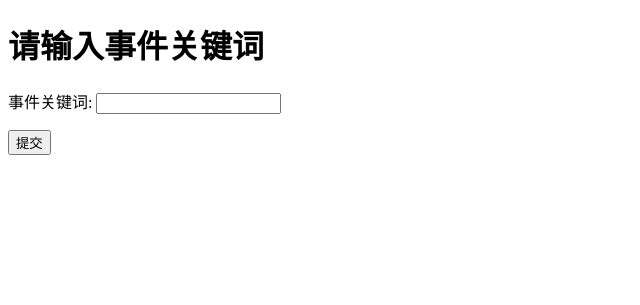
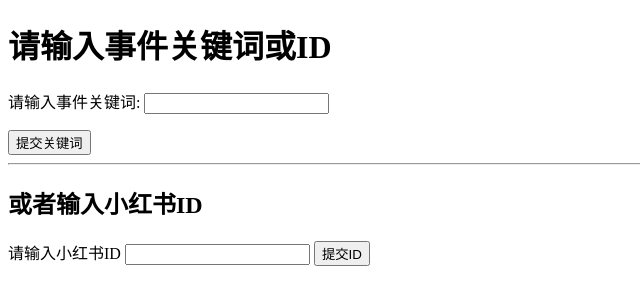
Before and after one commit to binke-zach/XHScraper, a Django app: page / in a window 1280 px wide. Shown: the top 305 px of the page, without its empty margins (0-640 px from the left). Run offline with Django 4.2, Linux system fonts and the light colour scheme; parts of the project's set-up code (start-up, migrations or seed data) failed here and were passed over.

Commit message:
version updated:id crape.

```diff
--- a/MediaCrawler/cmd_arg/arg.py
+++ b/MediaCrawler/cmd_arg/arg.py
@@ -28,6 +28,8 @@ async def parse_cmd():
                         help='number of start page', default=config.START_PAGE)
     parser.add_argument('--keywords', type=str,
                         help='please input keywords', default=config.KEYWORDS)
+    parser.add_argument('--id', nargs='*', type=str,
+                        help='A list of IDs (strings)',default=config.XHS_CREATOR_ID_LIST)
     parser.add_argument('--get_comment', type=str2bool,
                         help='''whether to crawl level one comment, supported values case insensitive ('yes', 'true', 't', 'y', '1', 'no', 'false', 'f', 'n', '0')''', default=config.ENABLE_GET_COMMENTS)
     parser.add_argument('--get_sub_comment', type=str2bool,
@@ -47,5 +49,6 @@ async def parse_cmd():
     config.KEYWORDS = args.keywords
     config.ENABLE_GET_COMMENTS = args.get_comment
     config.ENABLE_GET_SUB_COMMENTS = args.get_sub_comment
+    config.XHS_CREATOR_ID_LIST = args.id
     config.SAVE_DATA_OPTION = args.save_data_option
     config.COOKIES = args.cookies
--- a/MediaCrawler/main.py
+++ b/MediaCrawler/main.py
@@ -52,6 +52,9 @@ async def main(platform:str,type="search",keywords=None,id=None):
     if config.SAVE_DATA_OPTION == "db":
         await db.init_db()
 
+    if type == None:
+        type = config.CRAWLER_TYPE
+
     if platform not in ["xhs","dy","ks","bili","wb","tieba","zhihu"]:
          platform = config.PLATFORM
     crawler = CrawlerFactory.create_crawler(platform=platform)
@@ -68,7 +71,7 @@ def run_main_task(platform:str,type: str,keywords:str, id: list):
         sys.exit()
 
 if __name__ == '__main__':
-    run_main_task("xhs","search",None,None)
+    run_main_task("xhs",None,None,None)
     # search "keyword1" None
     # creator None ["xxx","xxx"]
 
--- a/xhs_project/scraper/forms.py
+++ b/xhs_project/scraper/forms.py
@@ -1,5 +1,9 @@
 
+f# scraper/forms.py
 from django import forms
 
 class KeywordForm(forms.Form):
-    keyword = forms.CharField(label='事件关键词', max_length=100)
+    keyword = forms.CharField(label='请输入事件关键词', max_length=100)
+
+class IDForm(forms.Form):
+    id = forms.CharField(label='请输入小红书ID', max_length=50)
--- a/xhs_project/scraper/templates/scraper/index.html
+++ b/xhs_project/scraper/templates/scraper/index.html
@@ -7,11 +7,24 @@
     <title>小红书爬虫</title>
 </head>
 <body>
-    <h1>请输入事件关键词</h1>
+    <h1>请输入事件关键词或ID</h1>
+
+    <!-- 关键词提交表单 -->
     <form method="post">
         {% csrf_token %}
         {{ form.as_p }}
-        <button type="submit">提交</button>
+        <button type="submit">提交关键词</button>
+    </form>
+
+    <hr>
+
+    <!-- 或者 ID 提交表单 -->
+    <h2>或者输入小红书ID</h2>
+    <form method="post">
+        {% csrf_token %}
+        <label for="id">请输入小红书ID</label>
+        <input type="text" name="id" id="id" required>
+        <button type="submit">提交ID</button>
     </form>
 </body>
 </html>
--- a/xhs_project/scraper/views.py
+++ b/xhs_project/scraper/views.py
@@ -5,7 +5,7 @@ import shutil
 from django.conf import settings
 from django.shortcuts import render
 from django.http import HttpResponse
-from .forms import KeywordForm
+from .forms import KeywordForm, IDForm  # 引入 IDForm
 
 def move_images_to_media():
     """
@@ -26,15 +26,22 @@ def move_images_to_media():
         if os.path.exists(src_path):
             shutil.move(src_path, dst_path)
 
-def run_scraper(keyword):
+def run_scraper(keyword=None, user_id=None, search_type="search"):
     """
     运行爬虫程序，依次调用相关的 Python 脚本
     """
+    # 判断是根据关键词还是 ID 来运行爬虫
+    if user_id:
+        command = f"python main.py --type creator --id {user_id}"
+    elif keyword:
+        command = f"python main.py --type search --keywords {keyword}"
+    else:
+        raise ValueError("No valid input provided for keyword or ID")
+
     # 运行 main.py 脚本
-    command = f"python main.py --keywords {keyword}"
     subprocess.run(command, shell=True, cwd=os.path.join(settings.BASE_DIR, 'MediaCrawler'))
 
-   # 运行 hy 目录下的脚本
+    # 运行 hy 目录下的脚本
     hy_scripts = [
         'hysort.py', 'hycloud.py', 'hyemotion.py', 'hyapi.py'
     ]
@@ -59,16 +66,24 @@ def run_scraper(keyword):
     ]
 
 def index(request):
+    """
+    展示关键词/ID输入页面
+    """
     if request.method == 'POST':
-        form = KeywordForm(request.POST)
-        if form.is_valid():
-            keyword = form.cleaned_data['keyword']
+        # 判断是提交关键词还是ID
+        if 'keyword' in request.POST:
+            form = KeywordForm(request.POST)
+            if form.is_valid():
+                keyword = form.cleaned_data['keyword']
+                image_paths = run_scraper(keyword=keyword)  # 按关键词运行爬虫
+                return render(request, 'scraper/results.html', {'images': image_paths, 'keyword': keyword})
+        elif 'id' in request.POST:
+            form = IDForm(request.POST)
+            if form.is_valid():
+                user_id = form.cleaned_data['id']
+                image_paths = run_scraper(user_id=user_id, search_type="creator")  # 按 ID 运行爬虫
+                return render(request, 'scraper/results.html', {'images': image_paths, 'user_id': user_id})
 
-            # 调用爬虫程序并获取图片路径
-            image_paths = run_scraper(keyword)
-
-            # 将图片路径传递到模板
-            return render(request, 'scraper/results.html', {'images': image_paths, 'keyword': keyword})
     else:
         form = KeywordForm()
 
```
